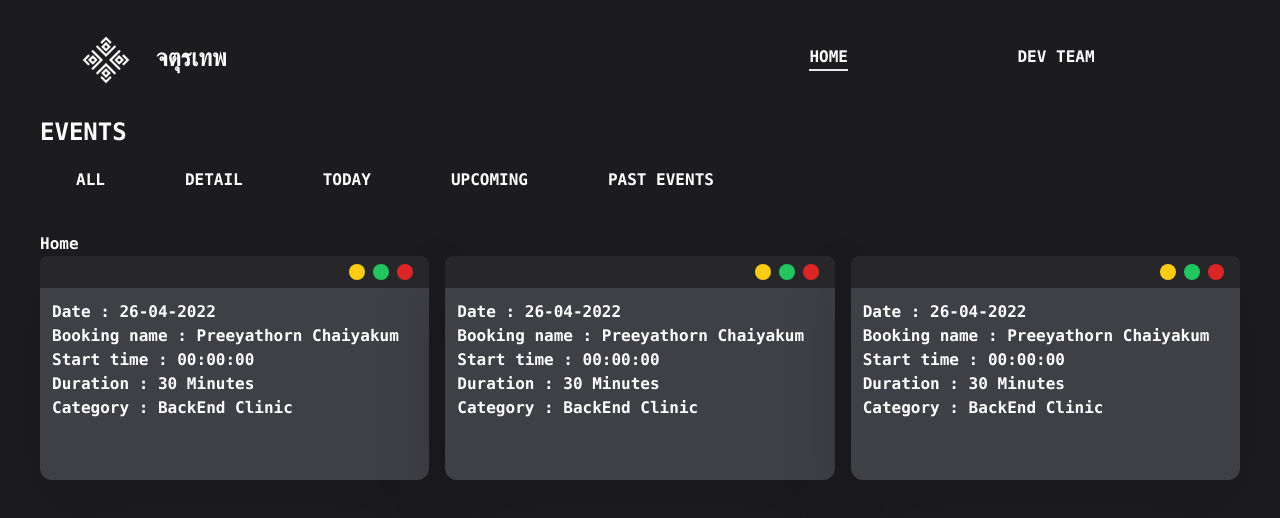
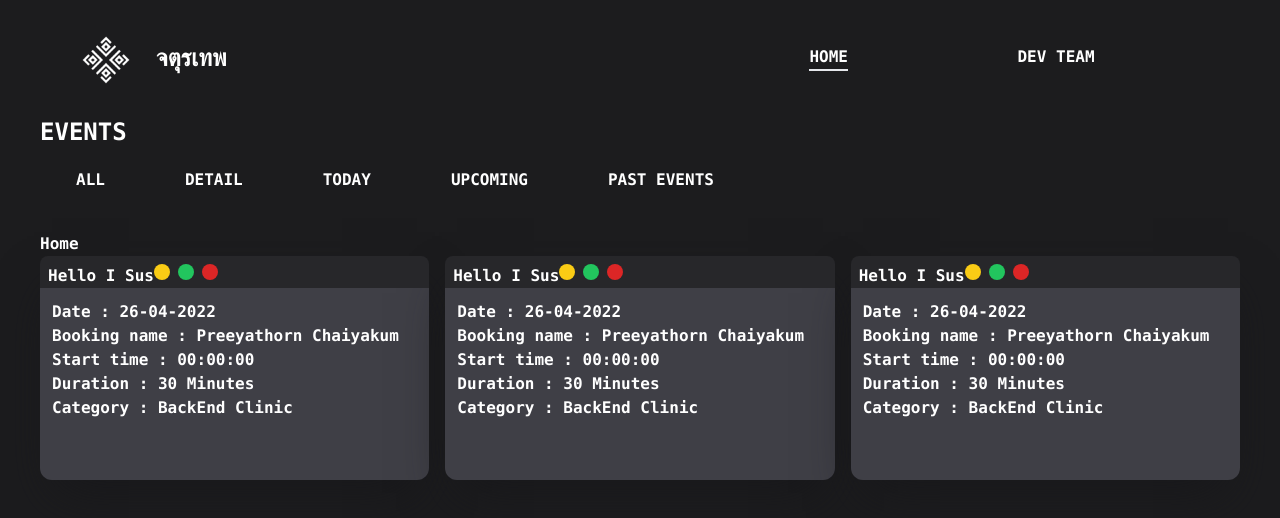
Before and after one commit to thanakritcankha/Oasip_sj2, a Vue app in the folder Frontend/: page / in a window 1280 px wide. Shown: the top 518 px of the page. Built offline with nearby package versions, Linux system fonts and the light colour scheme; the HTML template or start-up script is replaced by a standard one.

Commit message:
Update Event.vue

```diff
--- a/Frontend/src/components/Event.vue
+++ b/Frontend/src/components/Event.vue
@@ -4,10 +4,16 @@
   <div
     class="flex flex-col h-56 w-full bg-zinc-700 rounded-xl shadow-2xl shadow-zinc-900"
   >
-    <div class="flex justify-end w-full h-8 bg-zinc-800 rounded-t-lg p-2">
-      <button class="h-4 w-4 bg-yellow-400 rounded-full mr-2"></button>
-      <button class="h-4 w-4 bg-green-500 rounded-full mr-2"></button>
-      <button class="h-4 w-4 bg-red-600 rounded-full mr-2"></button>
+    <div class="flex w-full h-8 bg-zinc-800 rounded-t-lg p-2">
+      <div class="header">
+        <h1>Hello I Sus</h1>
+      </div>
+
+      <div class="button">
+        <button class="h-4 w-4 bg-yellow-400 rounded-full mr-2"></button>
+        <button class="h-4 w-4 bg-green-500 rounded-full mr-2"></button>
+        <button class="h-4 w-4 bg-red-600 rounded-full mr-2"></button>
+      </div>
     </div>
     <!-- show data of booking -->
     <div class="p-3">
@@ -25,5 +31,8 @@
 </template>
 
 <style>
-
+.button {
+  display: flex;
+  justify-content: space-between;
+}
 </style>
```
